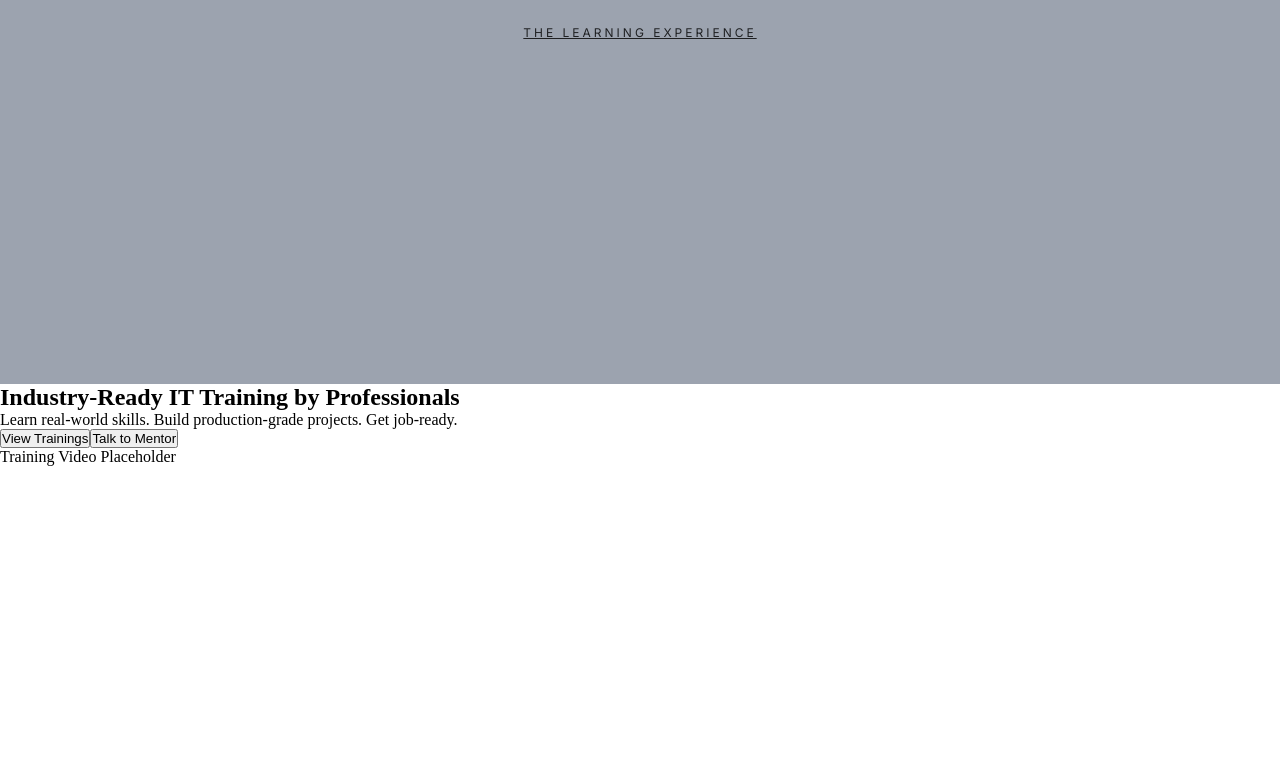
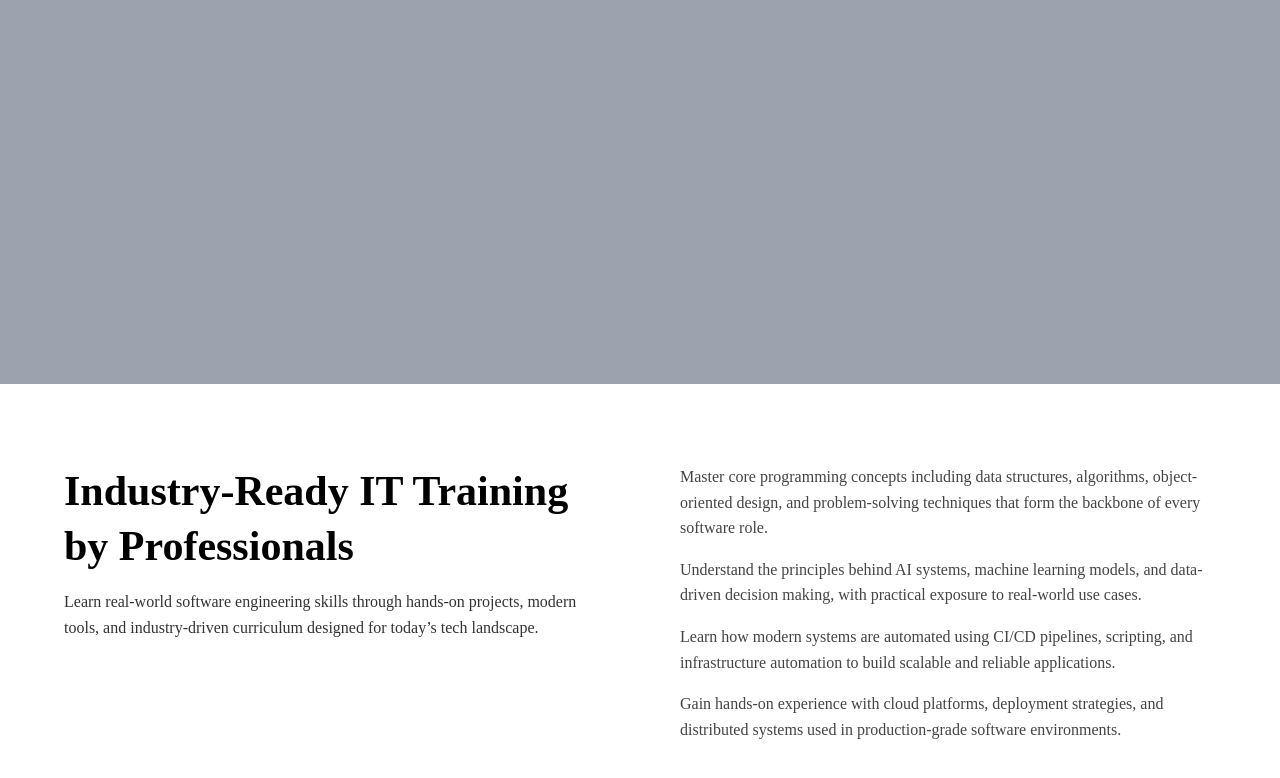
Before and after one commit to kartik-sinha/Global-It-Geeks-Frontend, a React (Vite) app in the folder global-it-geeks/: page / in a window 1280 px wide. Shown: the part 416-1194 px from the top of the page. Before the commit the page ends 882 px from the top, so only its background shows below. Built offline with nearby package versions, Linux system fonts and the light colour scheme.

Commit message:
Third commit: Added hero.jsx and hero.css file

```diff
--- a/global-it-geeks/src/Components/Hero.jsx
+++ b/global-it-geeks/src/Components/Hero.jsx
@@ -1,28 +1,48 @@
+import "../Styles/Hero.css";
+
 export default function Hero() {
     return (
-        <section className="pt-32 bg-slate-100">
-            <div className="max-w-7xl mx-auto grid md:grid-cols-2 gap-10 px-6">
-                <div>
-                    <h1 className="text-4xl font-bold text-primary leading-tight">
+        <section className="hero-section">
+            <div className="hero-layout">
+
+                {/* LEFT SIDE */}
+                <div className="hero-text">
+                    <h1 className="hero-title">
                         Industry-Ready IT Training by Professionals
                     </h1>
-                    <p className="mt-4 text-gray-600">
-                        Learn real-world skills. Build production-grade projects. Get job-ready.
+
+                    <p className="hero-description">
+                        Learn real-world software engineering skills through hands-on projects,
+                        modern tools, and industry-driven curriculum designed for today’s tech
+                        landscape.
                     </p>
-                    <div className="mt-6 space-x-4">
-                        <button className="bg-accent text-white px-6 py-3 rounded">
-                            View Trainings
-                        </button>
-                        <button className="border px-6 py-3 rounded">
-                            Talk to Mentor
-                        </button>
-                    </div>
                 </div>
 
-                <div className="bg-gray-300 h-72 rounded-lg flex items-center justify-center">
-                    {/* Video / Image Placeholder */}
-                    <span className="text-gray-700">Training Video Placeholder</span>
+                {/* RIGHT SIDE */}
+                <div className="hero-services">
+                    <p>
+                        Master core programming concepts including data structures, algorithms,
+                        object-oriented design, and problem-solving techniques that form the
+                        backbone of every software role.
+                    </p>
+
+                    <p>
+                        Understand the principles behind AI systems, machine learning models,
+                        and data-driven decision making, with practical exposure to real-world
+                        use cases.
+                    </p>
+
+                    <p>
+                        Learn how modern systems are automated using CI/CD pipelines, scripting,
+                        and infrastructure automation to build scalable and reliable applications.
+                    </p>
+
+                    <p>
+                        Gain hands-on experience with cloud platforms, deployment strategies,
+                        and distributed systems used in production-grade software environments.
+                    </p>
                 </div>
+
             </div>
         </section>
     );
--- /dev/null
+++ b/global-it-geeks/src/Styles/Hero.css
@@ -0,0 +1,45 @@
+/* ===== Hero Section ===== */
+.hero-section {
+    width: 100%;
+    padding: 80px 0;
+}
+
+/* MAIN TWO-COLUMN LAYOUT */
+.hero-layout {
+    max-width: 1200px;
+    margin: 0 auto;
+    display: flex;
+    gap: 80px;
+    padding: 0 24px;
+    align-items: flex-start;
+}
+
+/* LEFT COLUMN */
+.hero-text {
+    flex: 1;
+}
+
+.hero-title {
+    font-size: 42px;
+    font-weight: 600;
+    margin-bottom: 16px;
+    line-height: 1.3;
+}
+
+.hero-description {
+    max-width: 520px;
+    font-size: 16px;
+    line-height: 1.6;
+    color: #333;
+}
+
+/* RIGHT COLUMN */
+.hero-services {
+    flex: 1;
+}
+
+.hero-services p {
+    margin-bottom: 16px;
+    line-height: 1.6;
+    color: #444;
+}
--- a/global-it-geeks/src/Styles/Home.css
+++ b/global-it-geeks/src/Styles/Home.css
@@ -4,6 +4,7 @@
     font-size: 64px;
     font-weight: 600;
     letter-spacing: 0.04em;
+    padding-top: 300px;
 }
 
 .brand-tagline {
@@ -14,3 +15,10 @@
     text-transform: uppercase;
     opacity: 0.8;
 }
+
+.hero {
+    min-height: 100vh;
+    width: 100%;
+    position: relative;
+    background-color: #9ca3af; /* gray-500 equivalent */
+}
--- a/global-it-geeks/src/index.css
+++ b/global-it-geeks/src/index.css
@@ -4,22 +4,3 @@
   padding: 0;
   box-sizing: border-box;
 }
-
-/* ===== Hero Section ===== */
-.hero {
-  min-height: 100vh;
-  width: 100%;
-  position: relative;
-  background-color: #9ca3af; /* gray-500 equivalent */
-}
-
-.hero-content {
-  min-height: 100vh;
-  display: flex;
-  flex-direction: column;
-  align-items: center;
-  justify-content: center;
-  text-align: center;
-  color: #000;
-  padding: 0 16px;
-}
```
